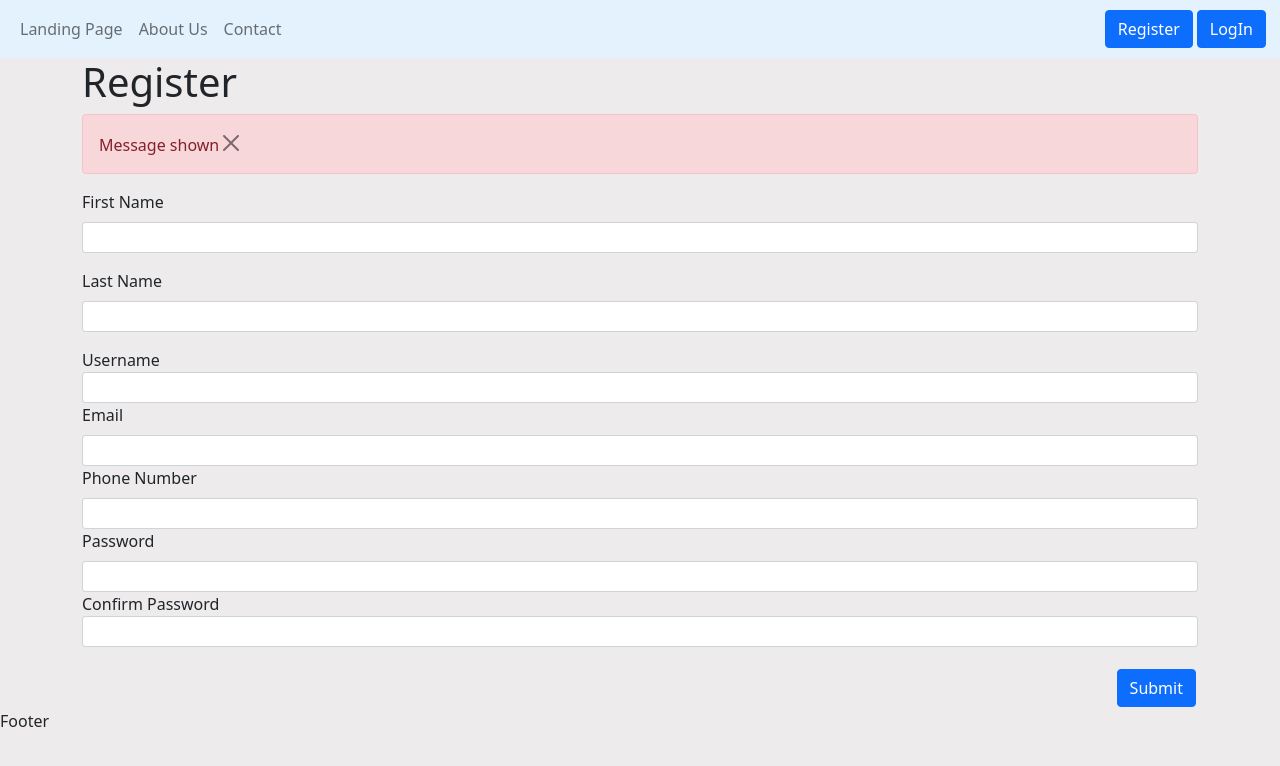
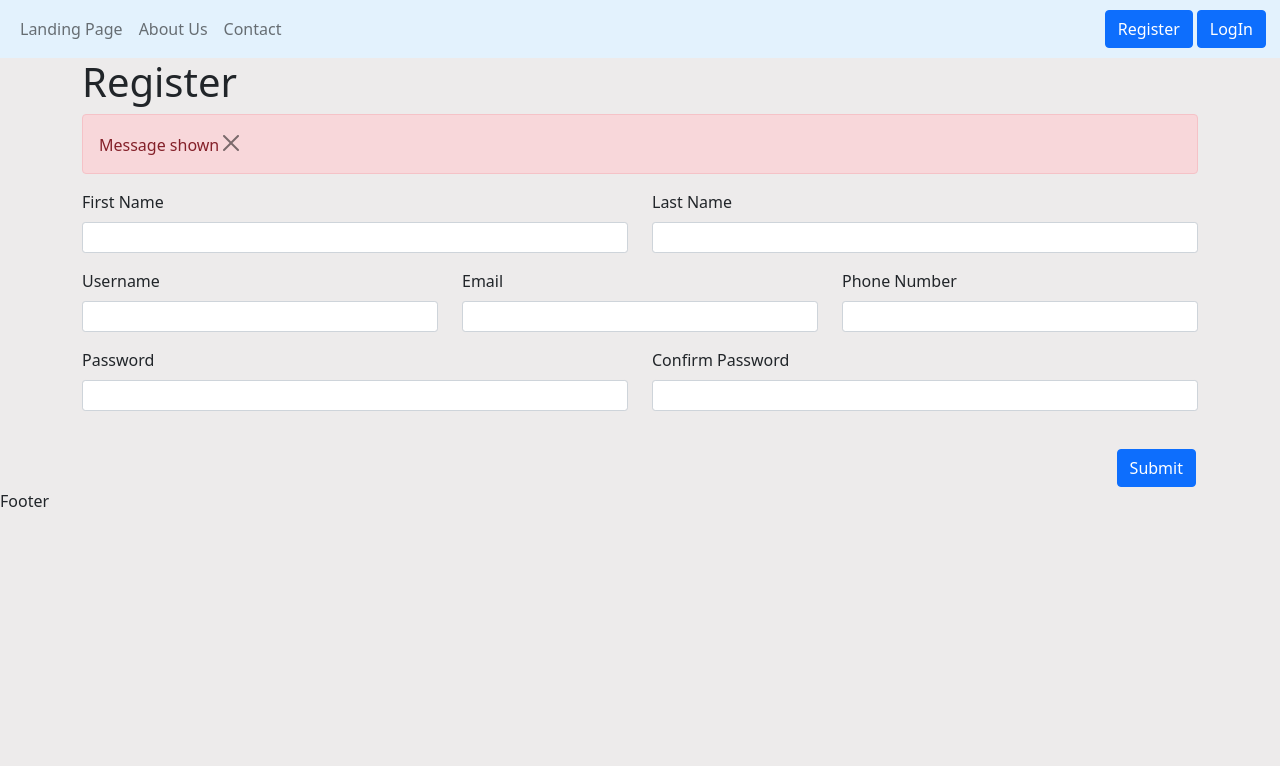
Before and after one commit to jmerlosrepo/bibb-app, a React (Create React App) app: page /register in a window 1280 px wide. Shown: the top 766 px of the page. Built offline with nearby package versions, Linux system fonts and the light colour scheme.

Commit message:
Register User style changed

```diff
--- /dev/null
+++ b/src/components/RegisterForm/RegisterForm.jsx
@@ -0,0 +1,73 @@
+import React from 'react'
+import InAppMessage from '../InAppMessage/InAppMessage'
+import ActionButton from '../ActionButton/ActionButton'
+import { useSelector, useDispatch } from 'react-redux'
+import { registerNewUserAction } from '../../redux/actions/userActions'
+import { registerUserModel } from '../../models/registerUserModel'
+
+const RegisterForm = () => {
+    const register = useSelector(state => state.userReducer)
+    const dispatch = useDispatch()
+
+    const handleSubmitRegister = (e) => {
+        e.preventDefault()
+        const { firstName, lastName, username, phone, email, password, confirmPassword } = e.target
+
+        registerUserModel.firstName = firstName.value
+        registerUserModel.lastName = lastName.value
+        registerUserModel.username = username.value
+        registerUserModel.phone = phone.value
+        registerUserModel.email = email.value
+        registerUserModel.password = password.value
+        registerUserModel.confirmPassword = confirmPassword.value
+
+        dispatch(registerNewUserAction(registerUserModel))
+    }
+
+  return (
+    <>
+        <InAppMessage message='Message shown' color="danger" />
+        <form onSubmit={(e) => handleSubmitRegister(e)}>
+            <div className="row">
+                <div className="col mb-3 formField">
+                    <label className="form-label" htmlFor="">First Name</label>
+                    <input type="text" name="firstName" className="form-control form-control-sm field" />
+                </div>
+                <div className="col mb-3 formField">
+                    <label className="form-label" htmlFor="">Last Name</label>
+                    <input type="text" name="lastName" className="form-control form-control-sm field" />
+                </div>
+            </div>
+            <div className="row">
+                <div className="col mb-3 formField">
+                    <label className="form-label" htmlFor="">Username</label>
+                    <input type="text" name="username" className="form-control form-control-sm field" />
+                </div>
+                <div className="col mb-3 formField">
+                    <label className="form-label" htmlFor="">Email</label>
+                    <input type="email" name="email" className="form-control form-control-sm field" />
+                </div>
+                <div className="col mb-3 formField">
+                    <label className="form-label" htmlFor="">Phone Number</label>
+                    <input type="phone" name="phone" className="form-control form-control-sm field" />
+                </div>
+            </div>
+            <div className="row">
+                <div className="col mb-3 formField">
+                    <label className="form-label" htmlFor="">Password</label>
+                    <input type="password" name="password" className="form-control form-control-sm field" />
+                </div>
+                <div className="col mb-3 formField">
+                    <label className="form-label" htmlFor="">Confirm Password</label>
+                    <input type="password" name="confirmPassword" className="form-control form-control-sm field" />
+                </div>
+            </div>
+            <div className="button-spacing d-grid gap-2 d-md-flex justify-content-md-end">
+                <ActionButton text="Submit" color="primary" action={()=>{}} />
+            </div>
+        </form>
+    </>
+  )
+}
+
+export default RegisterForm
--- a/src/pages/Register/Register.jsx
+++ b/src/pages/Register/Register.jsx
@@ -1,68 +1,16 @@
 import React from 'react'
-import { useSelector, useDispatch } from 'react-redux'
-import { registerNewUserAction } from '../../redux/actions/userActions'
-import InAppMessage from '../../components/InAppMessage/InAppMessage'
-import ActionButton from '../../components/ActionButton/ActionButton'
-import { registerUserModel } from '../../models/registerUserModel'
+import RegisterForm from '../../components/RegisterForm/RegisterForm'
 
 const Register = () => {
-  const register = useSelector(state => state.userReducer)
-  const dispatch = useDispatch()
 
-  const handleSubmitRegister = (e) => {
-    e.preventDefault()
-    const { firstName, lastName, username, phone, email, password, confirmPassword } = e.target
-
-    registerUserModel.firstName = firstName.value
-    registerUserModel.lastName = lastName.value
-    registerUserModel.username = username.value
-    registerUserModel.phone = phone.value
-    registerUserModel.email = email.value
-    registerUserModel.password = password.value
-    registerUserModel.confirmPassword = confirmPassword.value
-
-    dispatch(registerNewUserAction(registerUserModel))
-  }
 
   return (
     <div className="container mainContainer">
       <h1>
         Register
       </h1>
-      <InAppMessage message='Message shown' color="danger" />
-      <form onSubmit={(e) => handleSubmitRegister(e)}>
-        <div className="mb-3 formField">
-          <label className="form-label" htmlFor="">First Name</label>
-          <input type="text" name="firstName" className="form-control form-control-sm field" />
-        </div>
-        <div className="mb-3 formField">
-          <label className="form-label" htmlFor="">Last Name</label>
-          <input type="text" name="lastName" className="form-control form-control-sm field" />
-        </div>
-        <div className="formField">
-          <label htmlFor="">Username</label>
-          <input type="text" name="username" className="form-control form-control-sm field" />
-        </div>
-        <div className="formField">
-          <label className="form-label" htmlFor="">Email</label>
-          <input type="email" name="email" className="form-control form-control-sm field" />
-        </div>
-        <div className="formField">
-          <label className="form-label" htmlFor="">Phone Number</label>
-          <input type="phone" name="phone" className="form-control form-control-sm field" />
-        </div>
-        <div className="formField">
-          <label className="form-label" htmlFor="">Password</label>
-          <input type="password" name="password" className="form-control form-control-sm field" />
-        </div>
-        <div className="formField">
-          <label htmlFor="">Confirm Password</label>
-          <input type="password" name="confirmPassword" className="form-control form-control-sm field" />
-        </div>
-        <div className="button-spacing d-grid gap-2 d-md-flex justify-content-md-end">
-          <ActionButton text="Submit" color="primary" action={()=>{}} />
-        </div>
-      </form>
+      <RegisterForm />
+
     </div>
   )
 }
```
Also changed, not shown: 1 other file (tests, documents, lock files or other folders).
